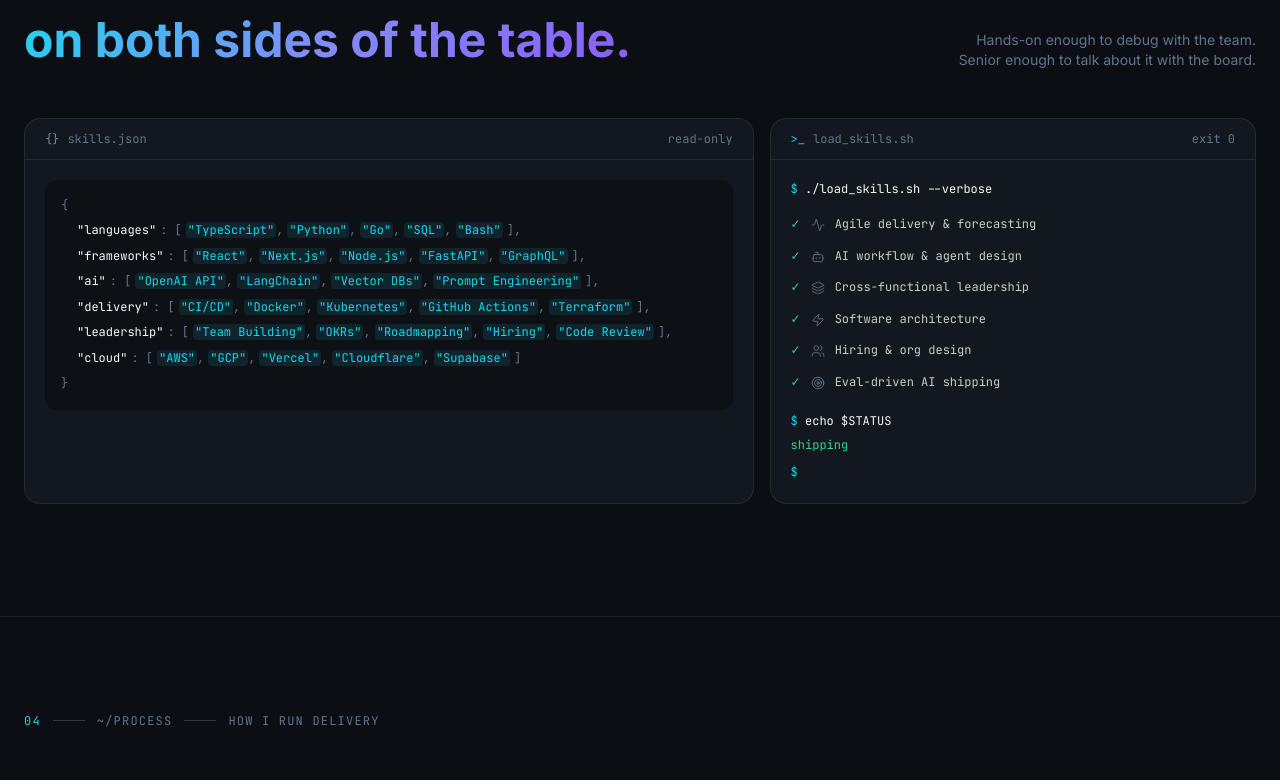
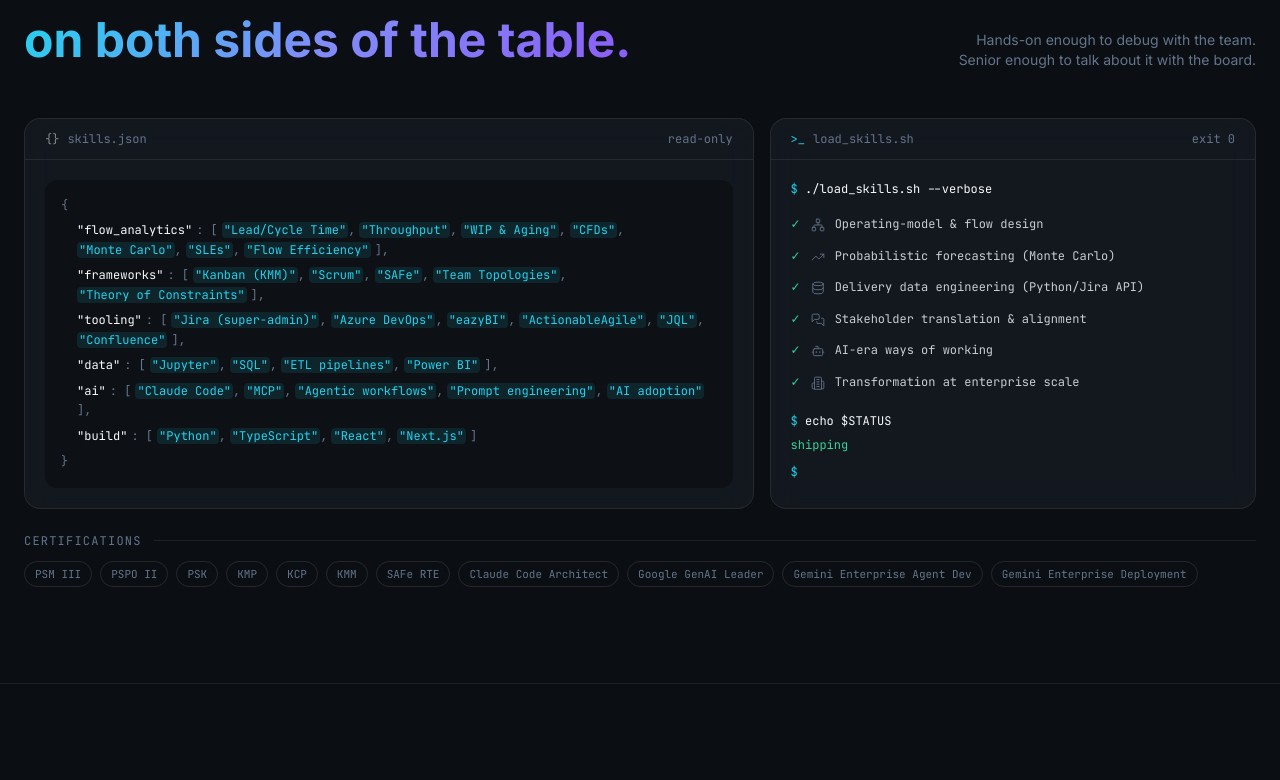
Before and after one commit to eamoe/digital-cv, a Next.js app: page /digital-cv/ in a window 1280 px wide. Shown: the part 3516-4296 px from the top of the page. Built offline with nearby package versions, Linux system fonts and the light colour scheme.

Commit message:
feat(skills): replace dev stack with flow/delivery taxonomy + certifications

```diff
--- a/src/components/portfolio/Skills.tsx
+++ b/src/components/portfolio/Skills.tsx
@@ -1,21 +1,16 @@
 'use client'
 
 import { motion } from 'framer-motion'
-import { Activity, Bot, Layers, Zap, Users, Target } from 'lucide-react'
+import { Network, TrendingUp, Database, MessagesSquare, Bot, Building2, type LucideIcon } from 'lucide-react'
 import SectionLabel from './SectionLabel'
 import skills from '@/data/skills.json'
 import type { Skills as SkillsData } from '@/types'
 
 const data = skills as SkillsData
 
-const SKILL_ITEMS = [
-  { icon: Activity, label: 'Agile delivery & forecasting'  },
-  { icon: Bot,      label: 'AI workflow & agent design'     },
-  { icon: Layers,   label: 'Cross-functional leadership'    },
-  { icon: Zap,      label: 'Software architecture'          },
-  { icon: Users,    label: 'Hiring & org design'           },
-  { icon: Target,   label: 'Eval-driven AI shipping'       },
-]
+const ICON_MAP: Record<string, LucideIcon> = {
+  Network, TrendingUp, Database, MessagesSquare, Bot, Building2,
+}
 
 function JsonLine({ label, values, isLast = false }: { label: string; values: string[]; isLast?: boolean }) {
   return (
@@ -34,6 +29,8 @@
 }
 
 export default function Skills() {
+  const categories = Object.entries(data.categories)
+
   return (
     <section id="skills" className="py-24 px-6 border-t border-white/8">
       <div className="max-w-[1232px] mx-auto">
@@ -42,16 +39,16 @@
         {/* Headline row */}
         <div className="flex items-end justify-between gap-8 mb-12">
           <div>
-            <h2 className="text-5xl font-bold text-foreground leading-tight">A stack that earns trust</h2>
-            <h2 className="text-5xl font-bold leading-tight text-gradient-cyan-violet">on both sides of the table.</h2>
+            <h2 className="text-5xl font-bold text-foreground leading-tight">{data.headline_lead}</h2>
+            <h2 className="text-5xl font-bold leading-tight text-gradient-cyan-violet">{data.headline_rest}</h2>
           </div>
-          <p className="text-muted text-sm text-right shrink-0 hidden lg:block">
-            Hands-on enough to debug with the team.<br />Senior enough to talk about it with the board.
+          <p className="text-muted text-sm text-right shrink-0 max-w-xs hidden lg:block">
+            {data.note}
           </p>
         </div>
 
         {/* Two terminal panels */}
-        <div className="grid lg:grid-cols-[3fr_2fr] gap-4 mb-4">
+        <div className="grid lg:grid-cols-[3fr_2fr] gap-4">
 
           {/* Left: skills.json */}
           <motion.div
@@ -72,12 +69,9 @@
               <div className="bg-black/30 rounded-xl p-4 space-y-1.5 text-xs leading-relaxed">
                 <p className="text-muted">{'{'}</p>
                 <div className="pl-4 space-y-1.5">
-                  <JsonLine label="languages"  values={data.languages}  />
-                  <JsonLine label="frameworks" values={data.frameworks} />
-                  <JsonLine label="ai"         values={data.ai}         />
-                  <JsonLine label="delivery"   values={data.delivery}   />
-                  <JsonLine label="leadership" values={data.leadership} />
-                  <JsonLine label="cloud"      values={data.cloud}      isLast />
+                  {categories.map(([key, values], i) => (
+                    <JsonLine key={key} label={key} values={values} isLast={i === categories.length - 1} />
+                  ))}
                 </div>
                 <p className="text-muted">{'}'}</p>
               </div>
@@ -105,13 +99,16 @@
                 <span className="text-foreground">./load_skills.sh --verbose</span>
               </p>
               <div className="space-y-3">
-                {SKILL_ITEMS.map(({ icon: Icon, label }) => (
+                {data.capabilities.map(({ icon, label }) => {
+                  const Icon = ICON_MAP[icon] ?? Network
+                  return (
                     <div key={label} className="flex items-center gap-2.5">
                       <span className="text-emerald">✓</span>
                       <Icon className="w-3.5 h-3.5 text-muted shrink-0" strokeWidth={1.5} />
                       <span className="text-foreground/80">{label}</span>
                     </div>
-                ))}
+                  )
+                })}
               </div>
               <div className="space-y-1 pt-1">
                 <p><span className="text-primary">$</span>{' '}<span className="text-foreground">echo $STATUS</span></p>
@@ -122,6 +119,27 @@
           </motion.div>
         </div>
 
+        {/* Certifications chip row */}
+        <motion.div
+          initial={{ opacity: 0, y: 16 }}
+          whileInView={{ opacity: 1, y: 0 }}
+          viewport={{ once: true, margin: '-80px' }}
+          transition={{ duration: 0.5, ease: 'easeOut' }}
+          className="mt-6"
+        >
+          <div className="flex items-center gap-3 font-mono text-xs text-muted uppercase tracking-widest mb-3">
+            <span>certifications</span>
+            <span className="flex-1 h-px bg-white/8" />
+          </div>
+          <div className="flex flex-wrap gap-2">
+            {data.certifications.map(({ name, url }) => {
+              const cls = 'text-[11px] font-mono px-2.5 py-1 rounded-full border border-white/10 text-muted hover:text-foreground hover:border-white/25 transition-colors duration-200'
+              return url
+                ? <a key={name} href={url} target="_blank" rel="noopener noreferrer" className={cls}>{name}</a>
+                : <span key={name} className={cls}>{name}</span>
+            })}
+          </div>
+        </motion.div>
 
       </div>
     </section>
--- a/src/data/skills.json
+++ b/src/data/skills.json
@@ -1,8 +1,34 @@
 {
-  "languages":   ["TypeScript", "Python", "Go", "SQL", "Bash"],
-  "frameworks":  ["React", "Next.js", "Node.js", "FastAPI", "GraphQL"],
-  "ai":          ["OpenAI API", "LangChain", "Vector DBs", "Prompt Engineering"],
-  "delivery":    ["CI/CD", "Docker", "Kubernetes", "GitHub Actions", "Terraform"],
-  "leadership":  ["Team Building", "OKRs", "Roadmapping", "Hiring", "Code Review"],
-  "cloud":       ["AWS", "GCP", "Vercel", "Cloudflare", "Supabase"]
+  "headline_lead": "A stack that earns trust",
+  "headline_rest": "on both sides of the table.",
+  "note": "Hands-on enough to debug with the team. Senior enough to talk about it with the board.",
+  "categories": {
+    "flow_analytics": ["Lead/Cycle Time", "Throughput", "WIP & Aging", "CFDs", "Monte Carlo", "SLEs", "Flow Efficiency"],
+    "frameworks":     ["Kanban (KMM)", "Scrum", "SAFe", "Team Topologies", "Theory of Constraints"],
+    "tooling":        ["Jira (super-admin)", "Azure DevOps", "eazyBI", "ActionableAgile", "JQL", "Confluence"],
+    "data":           ["Jupyter", "SQL", "ETL pipelines", "Power BI"],
+    "ai":             ["Claude Code", "MCP", "Agentic workflows", "Prompt engineering", "AI adoption"],
+    "build":          ["Python", "TypeScript", "React", "Next.js"]
+  },
+  "capabilities": [
+    { "icon": "Network",        "label": "Operating-model & flow design" },
+    { "icon": "TrendingUp",     "label": "Probabilistic forecasting (Monte Carlo)" },
+    { "icon": "Database",       "label": "Delivery data engineering (Python/Jira API)" },
+    { "icon": "MessagesSquare", "label": "Stakeholder translation & alignment" },
+    { "icon": "Bot",            "label": "AI-era ways of working" },
+    { "icon": "Building2",      "label": "Transformation at enterprise scale" }
+  ],
+  "certifications": [
+    { "name": "PSM III",                     "url": "" },
+    { "name": "PSPO II",                     "url": "" },
+    { "name": "PSK",                         "url": "" },
+    { "name": "KMP",                         "url": "" },
+    { "name": "KCP",                         "url": "" },
+    { "name": "KMM",                         "url": "" },
+    { "name": "SAFe RTE",                    "url": "" },
+    { "name": "Claude Code Architect",       "url": "" },
+    { "name": "Google GenAI Leader",         "url": "" },
+    { "name": "Gemini Enterprise Agent Dev", "url": "" },
+    { "name": "Gemini Enterprise Deployment","url": "" }
+  ]
 }
```
Also changed, not shown: src/types.ts (+16 -6 lines). Lines whose indentation alone changed are shown as unchanged.
